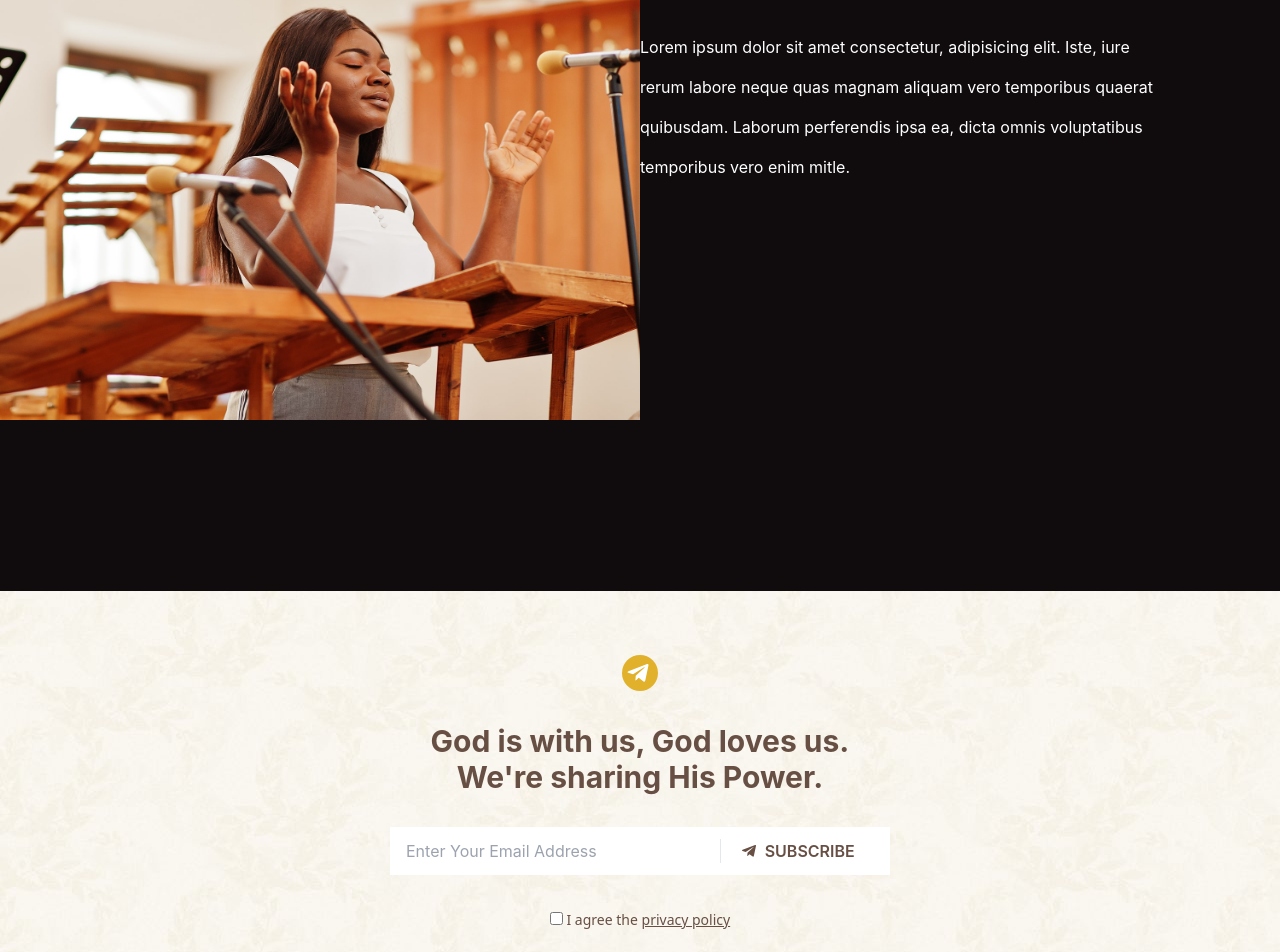
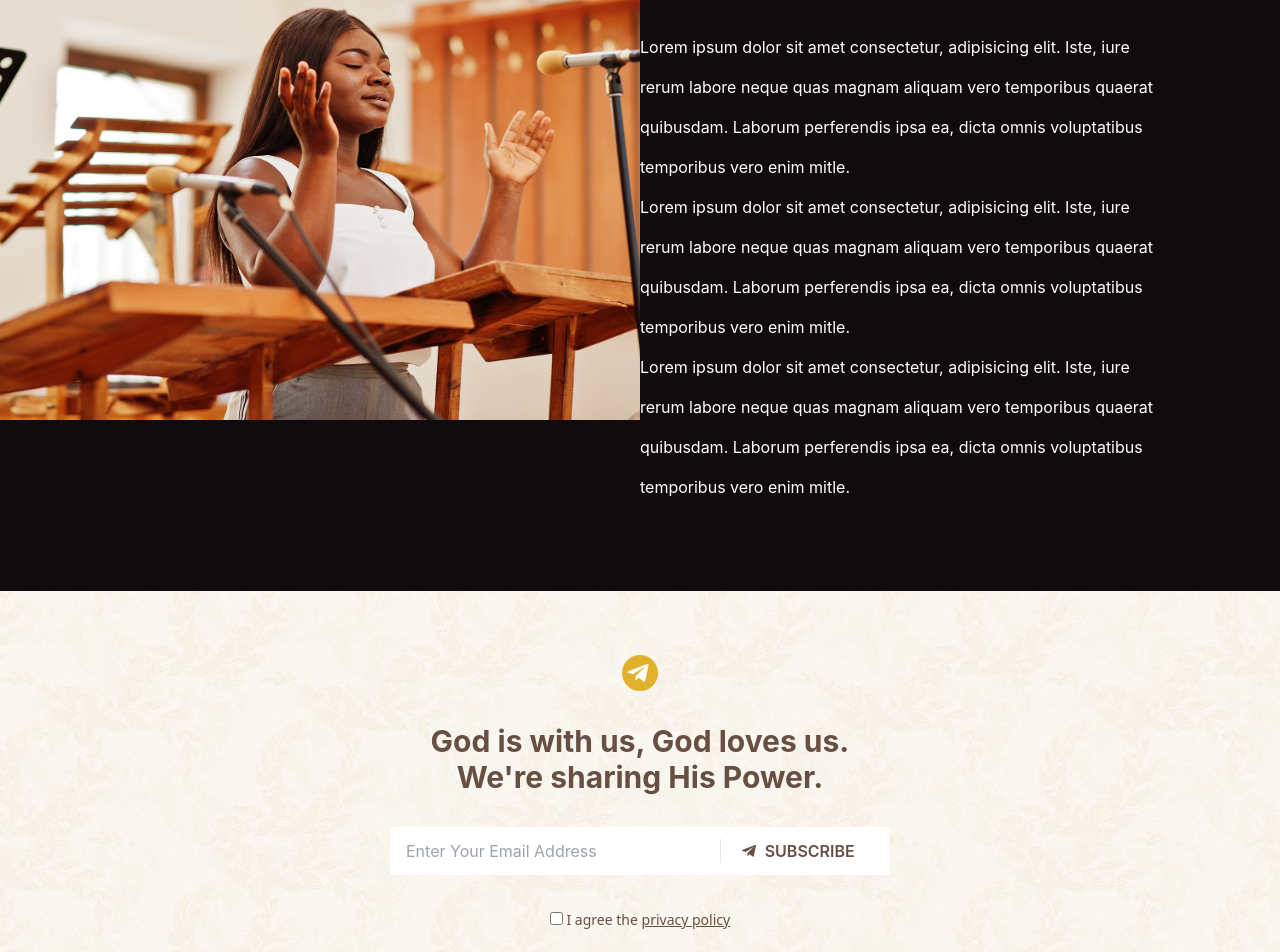
Before and after one commit to yapna-youpi/CHURCH_Herv-, a Next.js app: page / in a window 1280 px wide. Shown: the part 1275-2227 px from the top of the page. Built offline with nearby package versions, Linux system fonts and the light colour scheme.

Commit message:
ajout des paragraphes sur testimonial

```diff
--- a/components/approot/main/testimonial/Testimonial.jsx
+++ b/components/approot/main/testimonial/Testimonial.jsx
@@ -17,6 +17,16 @@ function Testimonial() {
               Laborum perferendis ipsa ea,
               dicta omnis voluptatibus temporibus vero enim mitle.
             </p>
+            <p className='leading-10 w-10/12'>Lorem ipsum dolor sit amet consectetur, adipisicing elit.
+              Iste, iure rerum labore neque quas magnam aliquam vero temporibus quaerat quibusdam.
+              Laborum perferendis ipsa ea,
+              dicta omnis voluptatibus temporibus vero enim mitle.
+            </p>
+            <p className='leading-10 w-10/12'>Lorem ipsum dolor sit amet consectetur, adipisicing elit.
+              Iste, iure rerum labore neque quas magnam aliquam vero temporibus quaerat quibusdam.
+              Laborum perferendis ipsa ea,
+              dicta omnis voluptatibus temporibus vero enim mitle.
+            </p>
         </div>
     </div>
   )
```
